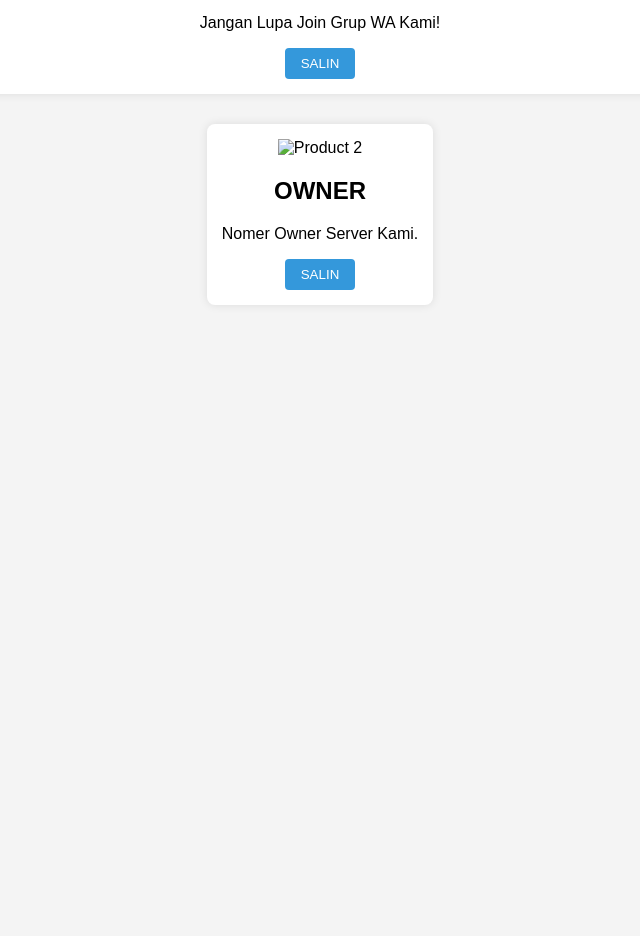
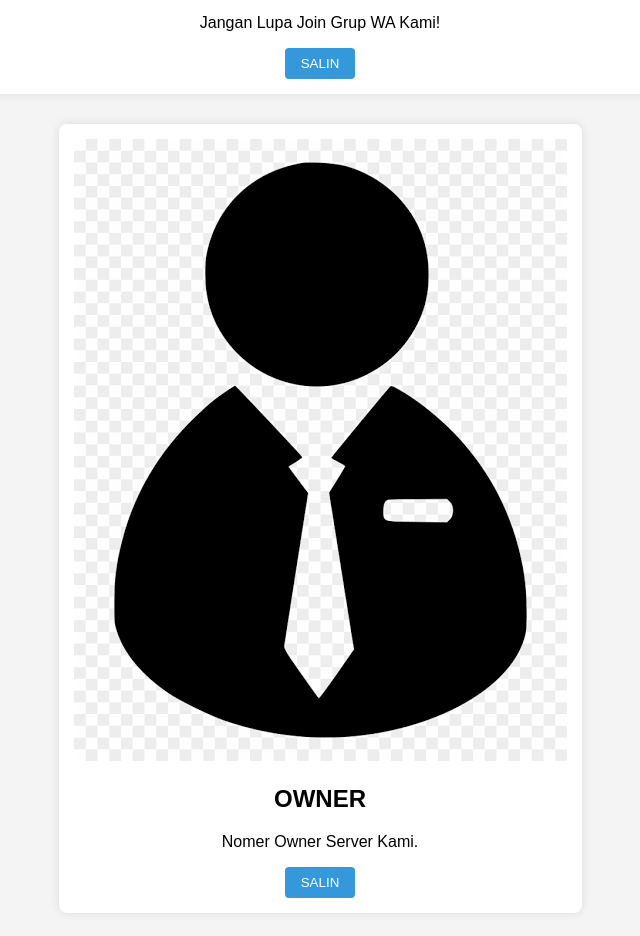
Before and after one commit to Zipz12/GloriusCraft-Website, a plain HTML site: page index.html in a window 1280 px wide. Shown: the part 1220-2156 px from the top of the page, without its empty margins (320-960 px from the left). Before the commit the page ends 1560 px from the top, so only its background shows below. Drawn offline with Linux system fonts and the light colour scheme.

Commit message:
Update index.html

```diff
--- a/index.html
+++ b/index.html
@@ -22,7 +22,7 @@
         </article>
 
         <article class="product">
-            <img src="Image (11).png" alt="Product 2">
+            <img src="images (11).png" alt="Product 2">
             <h2>OWNER</h2>
             <p>Nomer Owner Server Kami.</p>
             <button>SALIN</button>
```
